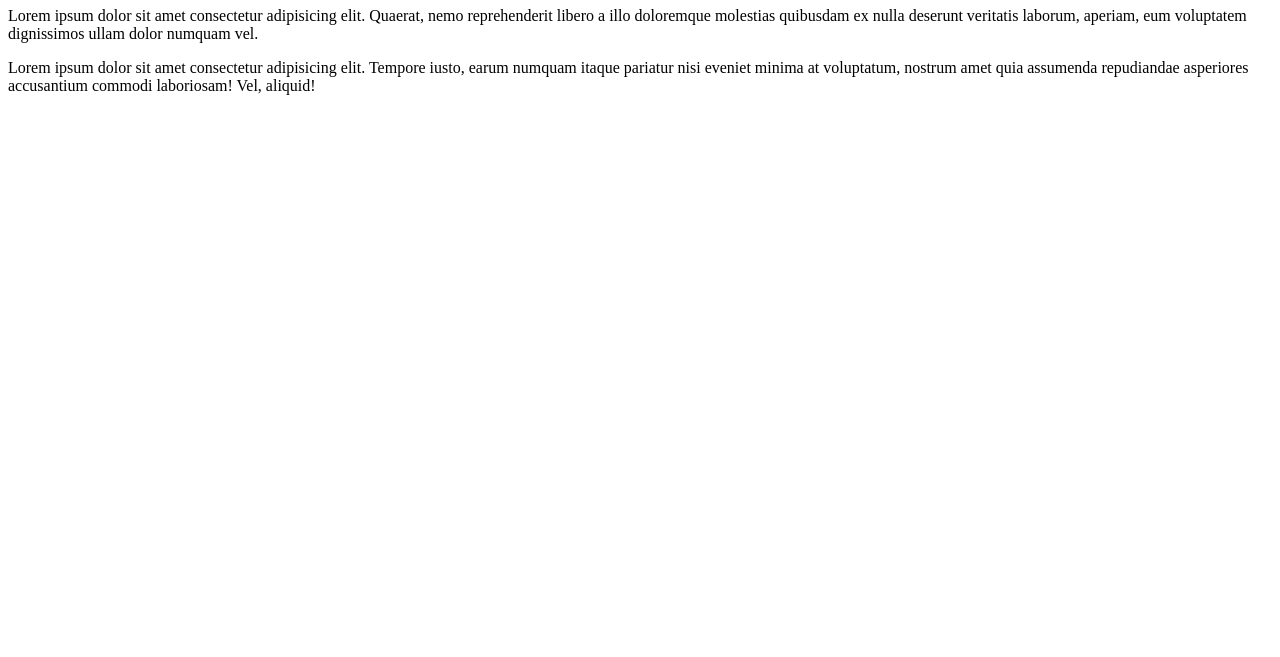
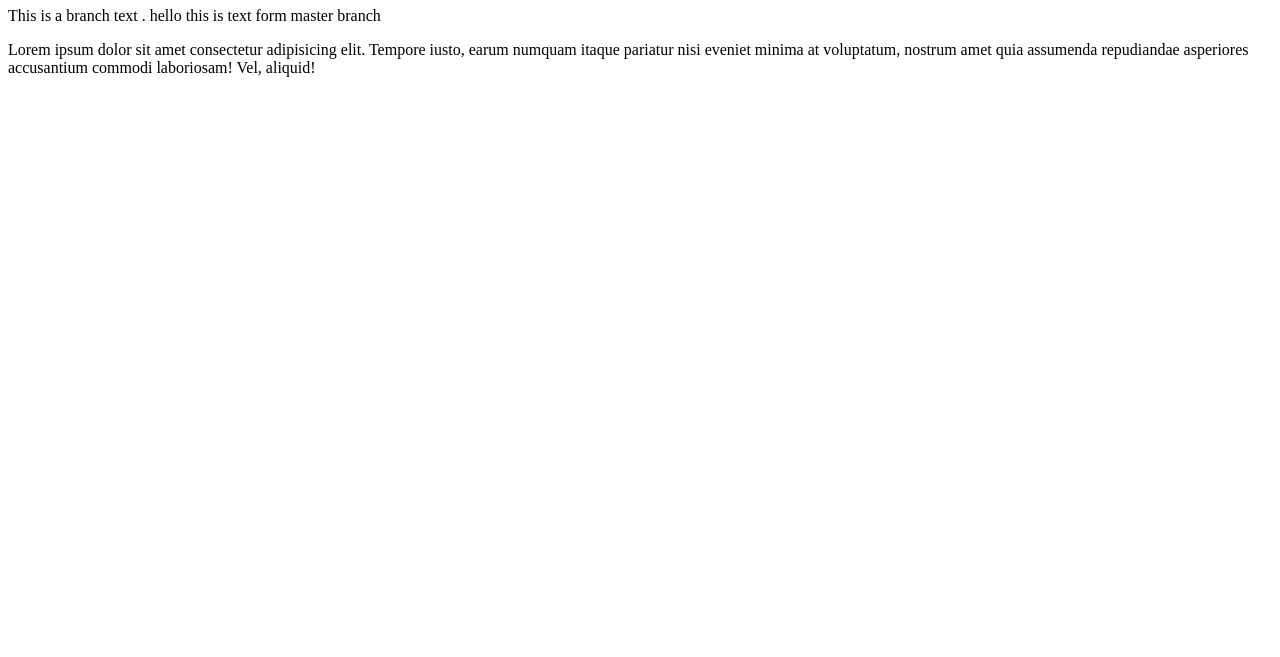
Before and after one commit to Sanidhya06/node-http-server-sanidhya, a plain HTML site: page pages/index.html in a window 1280 px wide. Shown: the part 143-800 px from the top of the page. Drawn offline with Linux system fonts and the light colour scheme.

Commit message:
index.html changes by sanidhya branch

```diff
--- a/pages/index.html
+++ b/pages/index.html
@@ -15,8 +15,9 @@
     </ul>
     <h1>Index</h1>
     <p>
-        Lorem ipsum dolor sit amet consectetur adipisicing elit. Quaerat, nemo reprehenderit libero a illo doloremque molestias quibusdam ex nulla deserunt veritatis laborum, aperiam, eum voluptatem dignissimos ullam dolor numquam vel.
-    </p>
+        This is a branch text .
+        hello this is text form master branch
+        </p>
     <p> Lorem ipsum dolor sit amet consectetur adipisicing elit. Tempore iusto, earum numquam itaque pariatur nisi
         eveniet minima at voluptatum, nostrum amet quia assumenda repudiandae asperiores accusantium commodi laboriosam!
         Vel, aliquid!</p>
```
